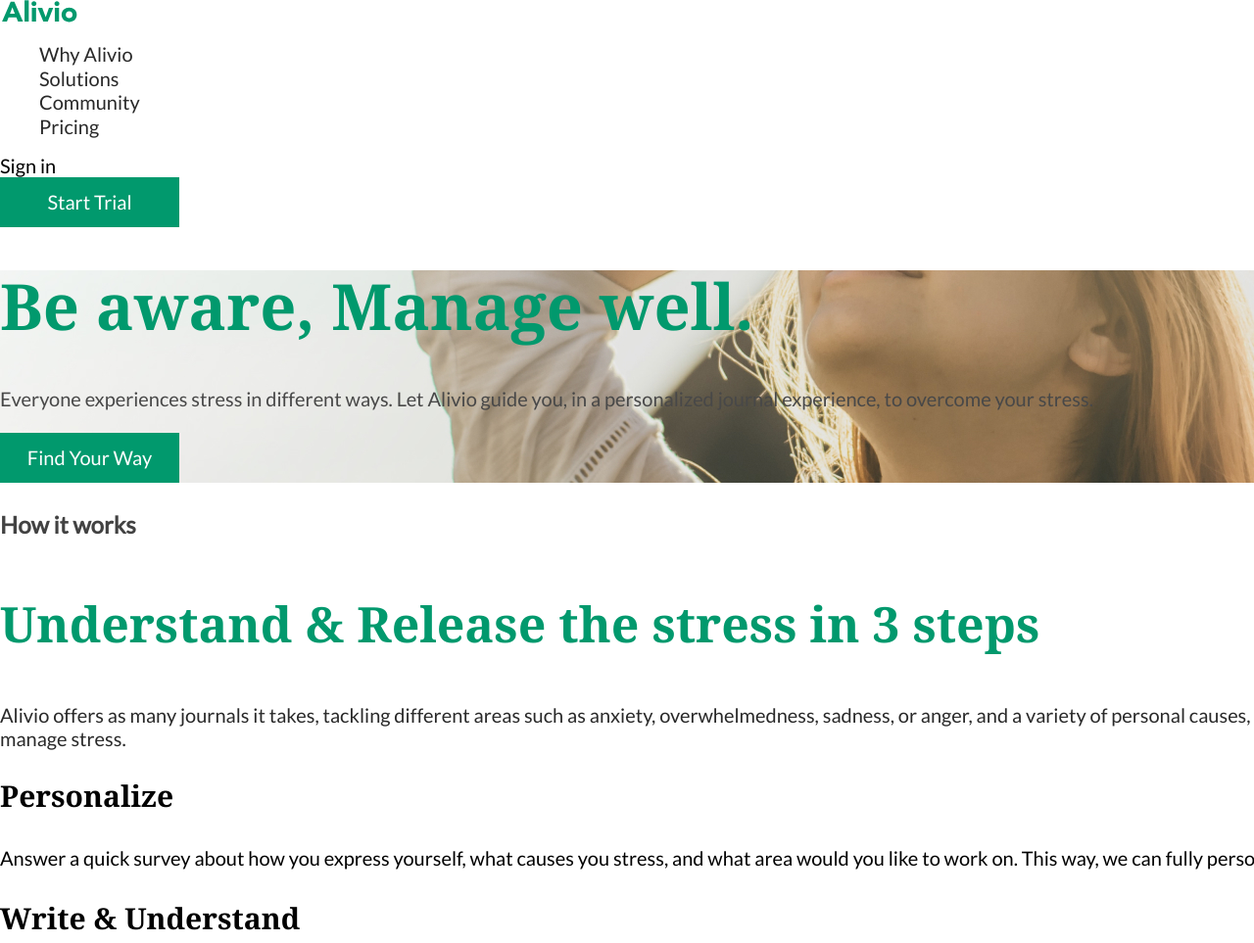
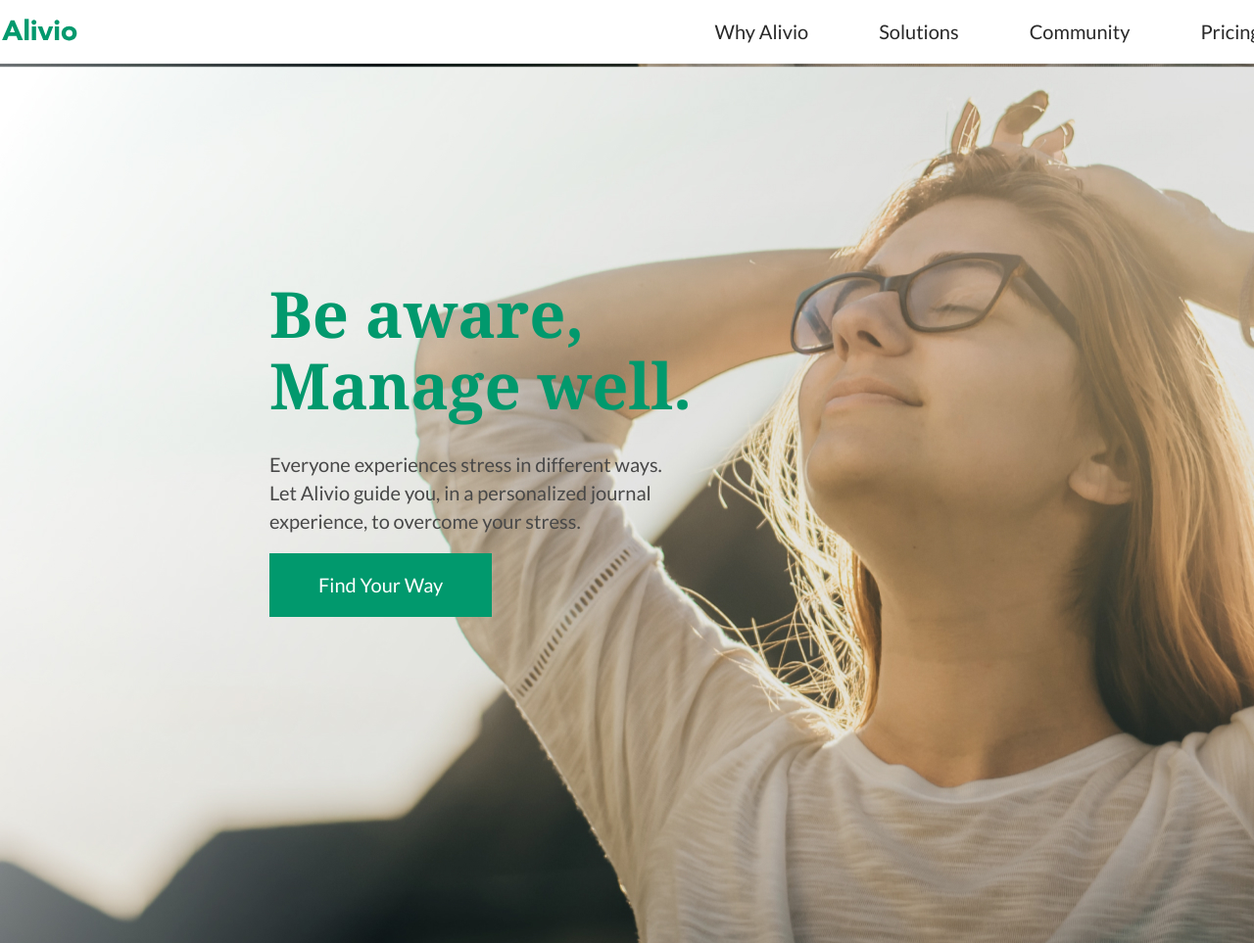
Before and after one commit to Dikhtiar-Tania96/MY_SITE, a plain HTML site: page index.html in a window 1280 px wide. Shown: the top 963 px of the page at 98% size. Drawn offline with nearby package versions, Linux system fonts and the light colour scheme.

Commit message:
add new commit

```diff
--- a/css/style.css
+++ b/css/style.css
@@ -6,15 +6,9 @@
     --white-color:#FFFFFF;
     --second-color:#424242;
     --bg-color:#245852;
+
 }
 
-/* .container{
-    width: 1920px;
-    padding-left: 275px;
-    padding-right: 275px;
-    margin-left: auto;
-    margin-right: auto;
-} */
 
 .navi-header{
     text-decoration: none;
@@ -23,32 +17,47 @@
     font-size: 20px;
     line-height: 1.2;
     color: var(--header-color);
+    list-style: none;
 
 }
 
-.header-active{
+.header-button{
+    background-color: var(--accent-color);
+    /* width:183px;
+    height: 51px; */
+    color: var(--white-color);
+    font-family: Lato;
+    font-weight: 400;
+    font-size: 20px;
+    line-height: 1.25;
+    border: var(--accent-color);
+    cursor: pointer;
+    padding-top: 20px;
+    padding-right: 50px;
+    padding-bottom: 20px;
+    padding-left: 50px;
+}
+
+.header-button:hover{
+    background-color: red;
+}
+
+/* .header-active{
     text-decoration: none;
     font-family: Lato;
     font-weight: 400;
     font-size: 20px;
     line-height: 1.2;
     color: var(--black-color)
-}
+} */
 
-.header-button{
-    background-color: var(--accent-color);
-    width:183px;
-    height: 51px;
-    color: var(--white-color);
-    font-family: Lato;
-    font-weight: 400;
-    font-size: 20px;
-    line-height: 1.25;
-    border: var(--accent-color);
-}
 
 .header-list{
     list-style: none;
+}
+
+.header-list:last-child{
+    margin-left: 283px;
 }
 
 .headline{
@@ -57,6 +66,8 @@
     font-size: 65px;
     line-height: 1.13;
     color: var(--accent-color);
+    margin-bottom: 30px;
+
 }
 
 .text{
@@ -65,6 +76,7 @@
     font-size: 20px;
     line-height: 1.45;
     color: var(--text-color);
+    margin-bottom: 18px;
 }
 
 .photo-section{
@@ -78,6 +90,7 @@
     font-size: 24px;
     line-height: 1.6;
     color: var(--second-color);
+    margin: 0;
 }
 
 .section-content{
@@ -145,3 +158,37 @@
     width: 1920px;
     margin:0 auto;
 }
+
+.header-menu{
+    margin-top: 0;
+    margin-bottom: 0;
+    padding: 0;
+    display: flex;
+    gap: 72px;
+}
+
+.header-section{
+    display: flex;
+    justify-content: space-between;
+    align-items: center;
+}
+
+.header-navigation{
+    display: flex;
+    justify-content: space-between;
+    align-items: center;
+    /* width: 100%; */
+    flex-grow: 1;
+    margin-right: 35px;
+}
+
+.main-object{
+    max-width: 440px;
+    padding-top: 175px;
+    padding-bottom: 336px;
+    padding-left: 275px;
+    padding-right: 1205px;
+}
+
+.second-section{
+}
--- a/index.html
+++ b/index.html
@@ -23,11 +23,12 @@
   <body>
     <header>
       <div class="container">
-        <nav>
+        <section class="header-section">
+        <nav class="header-navigation">
           <a href="./index.html">
             <img src="css/img/logo.svg" alt="logo" width="80px" height="23px" />
           </a>
-          <ul>
+          <ul class="header-menu">
             <li class="header-list">
               <a href="#" class="navi-header">Why Alivio</a>
             </li>
@@ -40,26 +41,31 @@
             <li class="header-list">
               <a href="#" class="navi-header">Pricing</a>
             </li>
+            <li class="header-list">
+              <a href="#" class="navi-header">Sign in</a>
+            </li>
           </ul>
-          <a href="#" class="header-active">Sign in</a>
         </nav>
         <button class="header-button">Start Trial</button>
+      </section>
       </div>
     </header>
 
     <main>
       <section class="photo-section">
         <div class="container">
+          <div class="main-object">
           <h1 class="headline">Be aware, Manage well.</h1>
           <p class="text">
-            Everyone experiences stress in different ways. Let Alivio guide you,
+            Everyone experiences stress in different ways. <br>Let Alivio guide you,
             in a personalized journal experience, to overcome your stress.
           </p>
           <button class="header-button">Find Your Way</button>
         </div>
+        </div>
       </section>
 
-      <section>
+      <section class="second-section">
         <div class="container">
           <h3 class="section-headline">How it works</h3>
           <h2 class="section-content">
```
